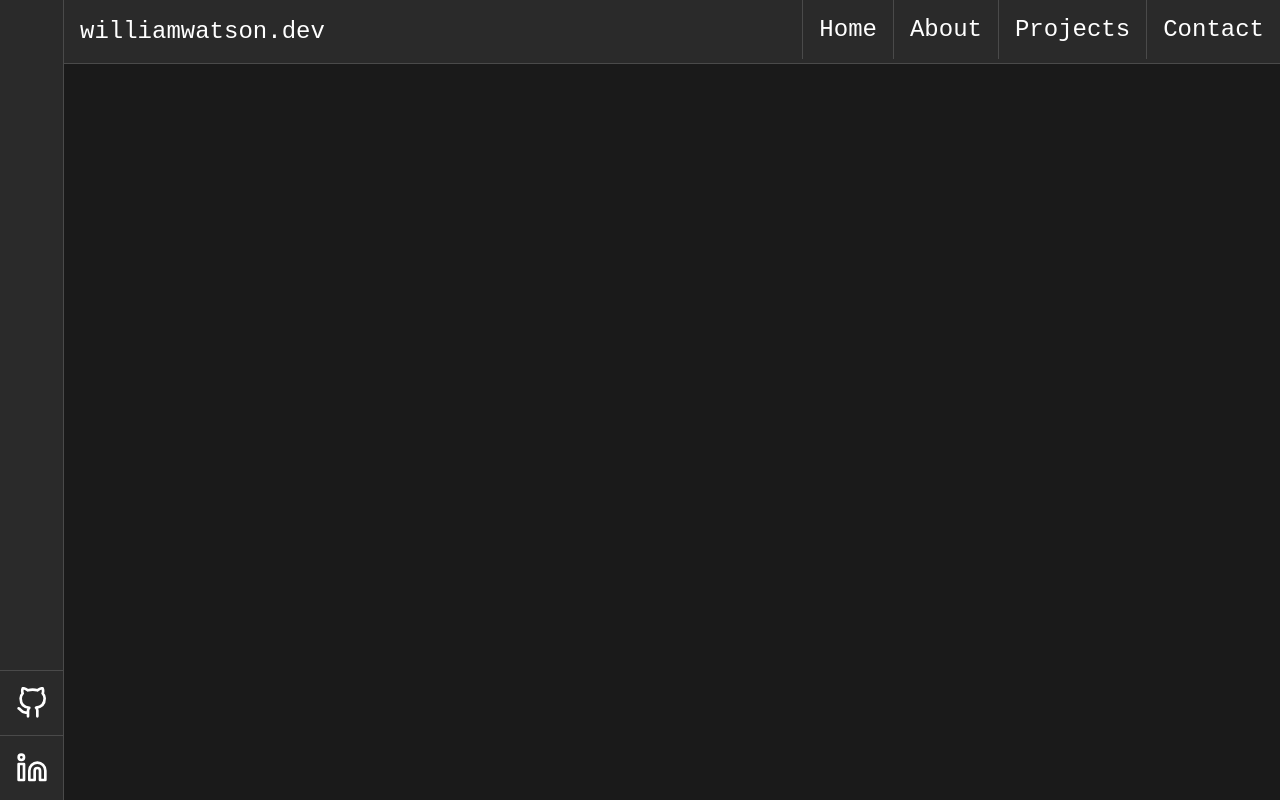
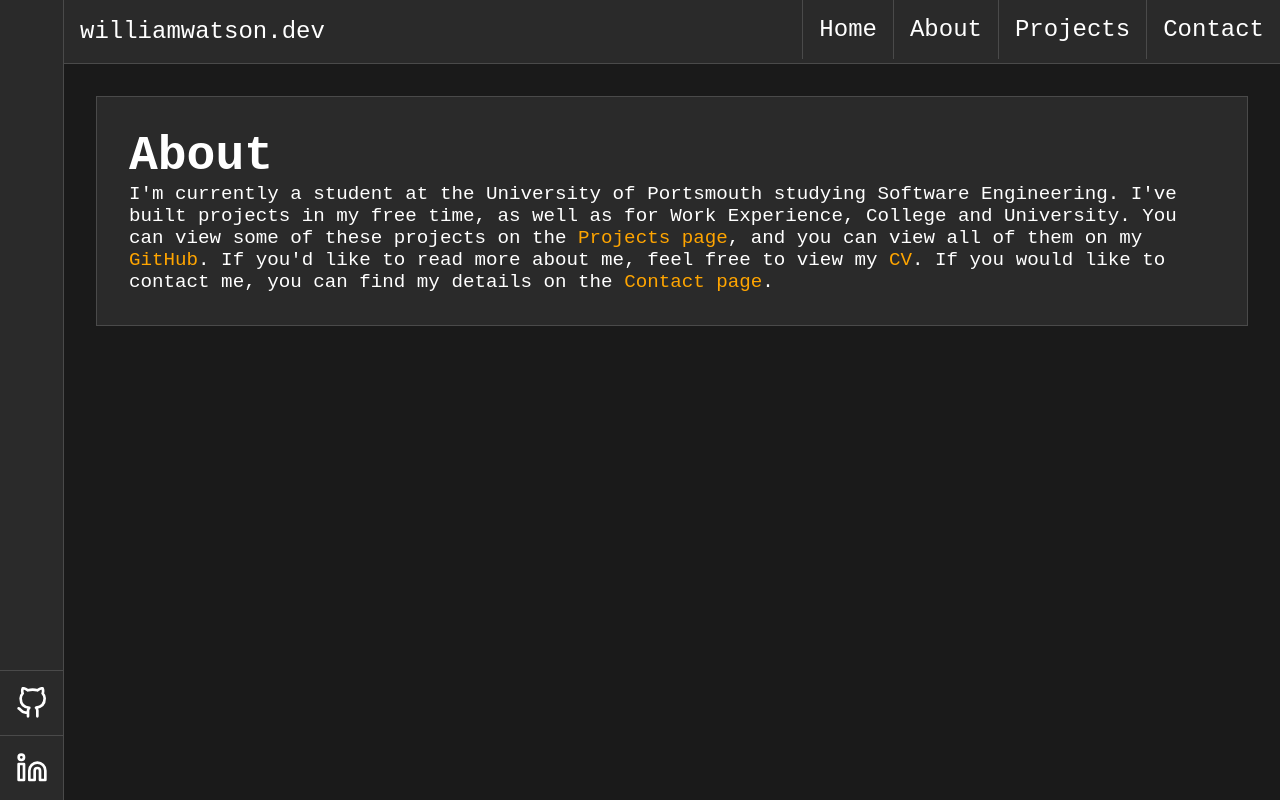
Before and after one commit to willswats/williamwatson, a SvelteKit app: page /about in a window 1280 px wide. Built offline with nearby package versions, Linux system fonts and the light colour scheme.

Commit message:
feat: add contact and about

```diff
--- a/src/routes/+page.svelte
+++ b/src/routes/+page.svelte
@@ -8,6 +8,11 @@
 			<a href="/about">About </a>
 			<a href="/projects">Projects </a>
 			<a href="/contact">Contact </a>
+			<a
+				href="https://drive.google.com/file/d/1Vl1-7_JHQzl3BeTO-okZSHXxZaVd8b_E/view?usp=sharing"
+				target="_blank"
+				rel="noopener noreferrer">CV</a
+			>
 		</section>
 	</section>
 </main>
@@ -56,6 +61,7 @@
 	}
 
 	.home__card-anchors a {
+		font-size: 1.2rem;
 		border-right: 1px solid #4a4a4a;
 	}
 
--- a/src/routes/about/+page.svelte
+++ b/src/routes/about/+page.svelte
@@ -0,0 +1,63 @@
+<main class="about">
+	<section class="about__card">
+		<h1>About</h1>
+		<p>
+			I'm currently a student at the University of Portsmouth studying Software Engineering. I've
+			built projects in my free time, as well as for Work Experience, College and University. You
+			can view some of these projects on the <a href="/projects">Projects page</a>, and you can view
+			all of them on my
+			<a
+				target="_blank"
+				rel="noopener noreferrer"
+				href="https://github.com/willswats?tab=repositories">GitHub</a
+			>. If you'd like to read more about me, feel free to view my
+			<a
+				href="https://drive.google.com/file/d/1Vl1-7_JHQzl3BeTO-okZSHXxZaVd8b_E/view?usp=sharing"
+				target="_blank"
+				rel="noopener noreferrer">CV</a
+			>. If you would like to contact me, you can find my details on the
+			<a href="/contact">Contact page</a>.
+		</p>
+	</section>
+</main>
+
+<style>
+	.about {
+		display: flex;
+		flex-direction: column;
+		align-items: center;
+		height: calc(100vh - 4rem); /* Account for Nav */
+	}
+
+	.about__card {
+		display: flex;
+		flex-direction: column;
+		background-color: #2a2a2a;
+		border: 1px solid #4a4a4a;
+		margin: 2rem;
+		padding: 2rem;
+	}
+
+	.about__card h1 {
+		font-size: 3rem;
+	}
+
+	.about__card p {
+		font-size: 1.2rem;
+	}
+
+	.about__card a {
+		color: rgba(255, 165, 0, 1);
+		transition: color 0.1s;
+	}
+
+	.about__card a:hover {
+		color: rgba(255, 165, 0, 0.8);
+	}
+
+	@media screen and (max-width: 768px) {
+		.about {
+			height: calc(100vh - 8rem); /* Account for Nav and NavSocial */
+		}
+	}
+</style>
--- a/src/routes/contact/+page.svelte
+++ b/src/routes/contact/+page.svelte
@@ -0,0 +1,62 @@
+<main class="contact">
+	<section class="contact__card">
+		<h1>Contact</h1>
+		<p>Email: <a href="mailto:william@williamwatson.dev">william@williamwatson.dev</a></p>
+		<p>
+			GitHub: <a target="_blank" rel="noopener noreferrer" href="https://github.com/willswats"
+				>github.com/willswats</a
+			>
+		</p>
+		<p>
+			LinkedIn: <a
+				target="_blank"
+				rel="noopener noreferrer"
+				href="https://www.linkedin.com/in/willswats/">linkedin.com/in/willswats</a
+			>
+		</p>
+	</section>
+</main>
+
+<style>
+	p {
+		font-size: 1.2rem;
+	}
+	.contact {
+		display: flex;
+		flex-direction: column;
+		align-items: center;
+		height: calc(100vh - 4rem); /* Account for Nav */
+	}
+
+	.contact__card {
+		display: flex;
+		flex-direction: column;
+		background-color: #2a2a2a;
+		border: 1px solid #4a4a4a;
+		margin: 2rem;
+		padding: 2rem;
+	}
+
+	.contact__card h1 {
+		font-size: 3rem;
+	}
+
+	.contact__card p {
+		font-size: 1.2rem;
+	}
+
+	.contact__card a {
+		color: rgba(255, 165, 0, 1);
+		transition: color 0.1s;
+	}
+
+	.contact__card a:hover {
+		color: rgba(255, 165, 0, 0.8);
+	}
+
+	@media screen and (max-width: 768px) {
+		.contact {
+			height: calc(100vh - 8rem); /* Account for Nav and NavSocial */
+		}
+	}
+</style>
```
Also changed, not shown: src/routes/projects/+page.svelte (+7 -17 lines).
